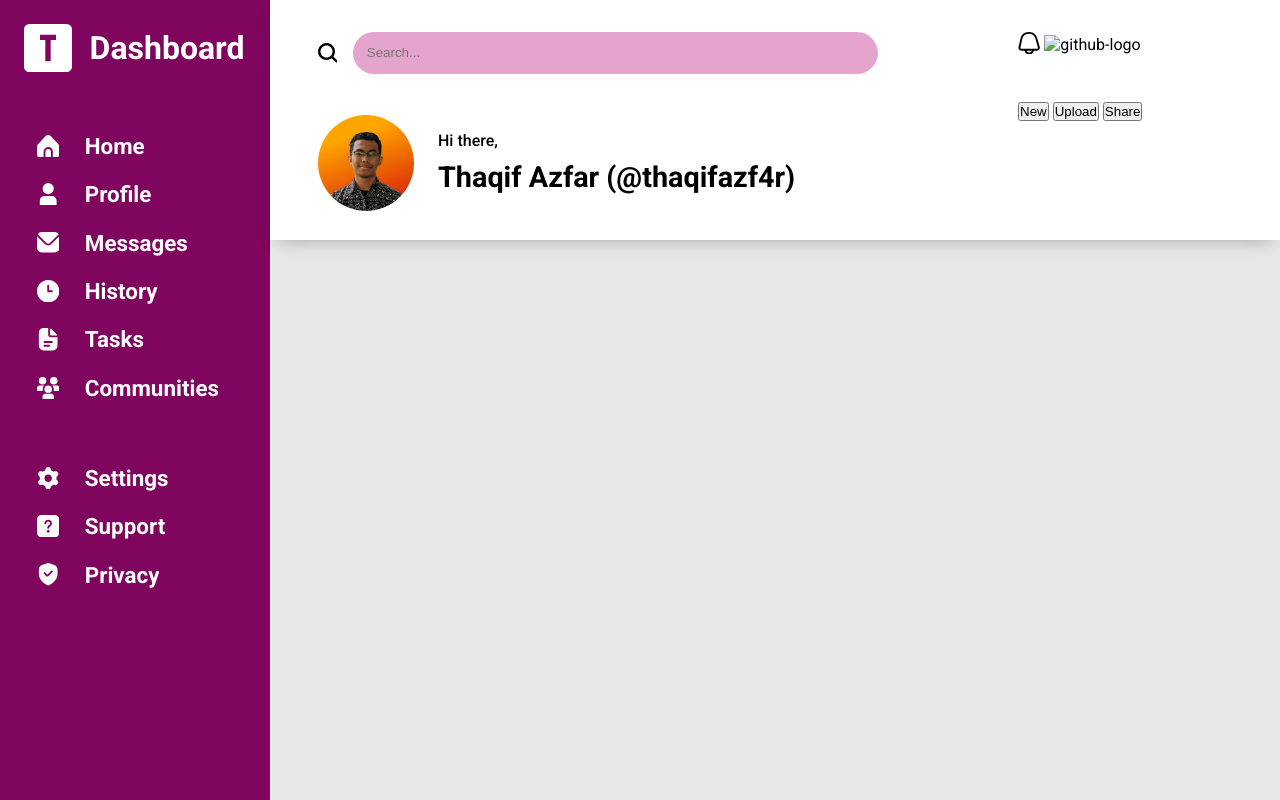
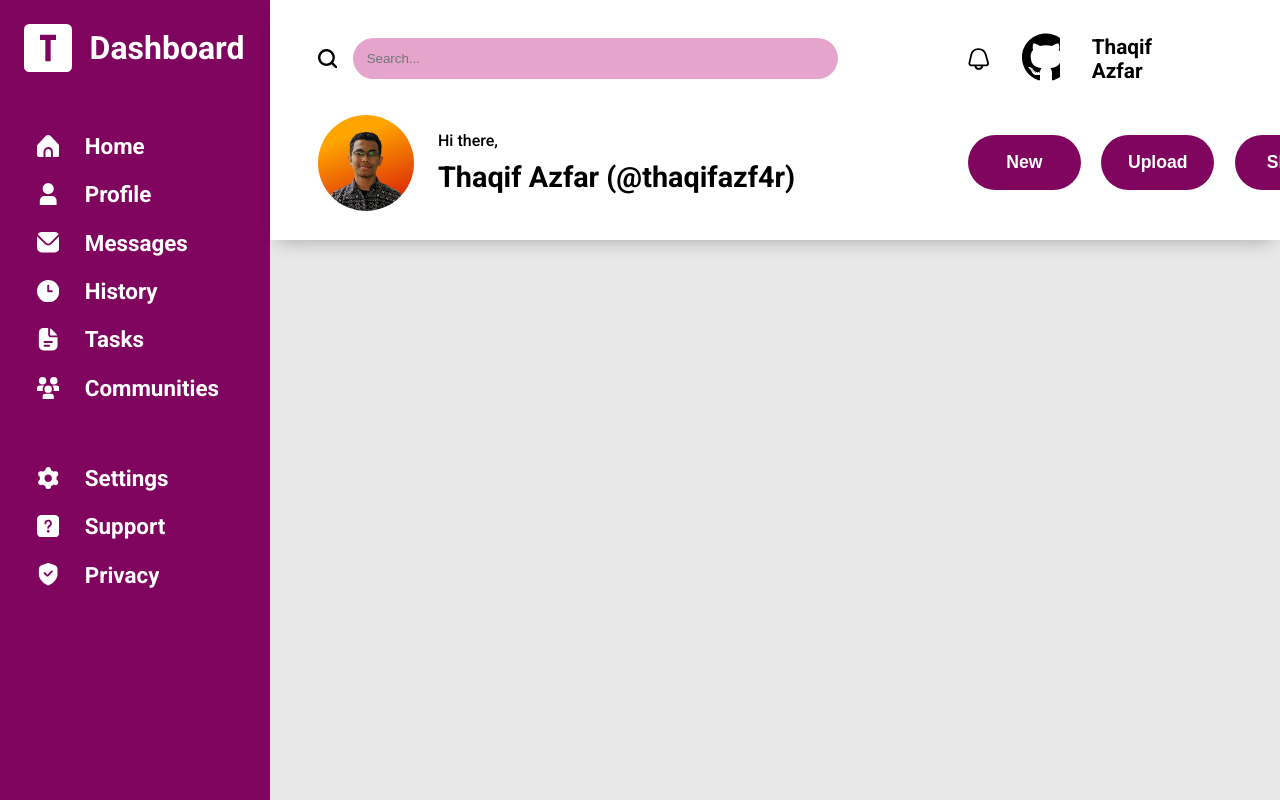
Before and after one commit to thaqifazfar15/admin-dashboard, a plain HTML site: page index.html in a window 1280 px wide. Drawn offline with Linux system fonts and the light colour scheme.

Commit message:
finish header

```diff
--- a/index.html
+++ b/index.html
@@ -226,8 +226,65 @@
             />
           </g>
         </svg>
-
-        <img src="" alt="github-logo" />
+        <a href="https://github.com/thaqifazfar15" target="_blank">
+          <svg
+            class="github-logo"
+            xmlns="http://www.w3.org/2000/svg"
+            xmlns:xlink="http://www.w3.org/1999/xlink"
+            version="1.1"
+            id="Capa_1"
+            x="0px"
+            y="0px"
+            viewBox="0 0 24 24"
+            style="enable-background: new 0 0 24 24"
+            xml:space="preserve"
+          >
+            <g>
+              <path
+                fill="currentColor"
+                width="currentWidth"
+                style="fill-rule: evenodd; clip-rule: evenodd"
+                d="M12,0.296c-6.627,0-12,5.372-12,12c0,5.302,3.438,9.8,8.206,11.387   c0.6,0.111,0.82-0.26,0.82-0.577c0-0.286-0.011-1.231-0.016-2.234c-3.338,0.726-4.043-1.416-4.043-1.416   C4.421,18.069,3.635,17.7,3.635,17.7c-1.089-0.745,0.082-0.729,0.082-0.729c1.205,0.085,1.839,1.237,1.839,1.237   c1.07,1.834,2.807,1.304,3.492,0.997C9.156,18.429,9.467,17.9,9.81,17.6c-2.665-0.303-5.467-1.332-5.467-5.93   c0-1.31,0.469-2.381,1.237-3.221C5.455,8.146,5.044,6.926,5.696,5.273c0,0,1.008-0.322,3.301,1.23   C9.954,6.237,10.98,6.104,12,6.099c1.02,0.005,2.047,0.138,3.006,0.404c2.29-1.553,3.297-1.23,3.297-1.23   c0.653,1.653,0.242,2.873,0.118,3.176c0.769,0.84,1.235,1.911,1.235,3.221c0,4.609-2.807,5.624-5.479,5.921   c0.43,0.372,0.814,1.103,0.814,2.222c0,1.606-0.014,2.898-0.014,3.293c0,0.319,0.216,0.694,0.824,0.576   c4.766-1.589,8.2-6.085,8.2-11.385C24,5.669,18.627,0.296,12,0.296z"
+              />
+              <path
+                fill="currentColor"
+                width="currentWidth"
+                d="M4.545,17.526c-0.026,0.06-0.12,0.078-0.206,0.037c-0.087-0.039-0.136-0.121-0.108-0.18   c0.026-0.061,0.12-0.078,0.207-0.037C4.525,17.384,4.575,17.466,4.545,17.526L4.545,17.526z"
+              />
+              <path
+                fill="currentColor"
+                width="currentWidth"
+                d="M5.031,18.068c-0.057,0.053-0.169,0.028-0.245-0.055c-0.079-0.084-0.093-0.196-0.035-0.249   c0.059-0.053,0.167-0.028,0.246,0.056C5.076,17.903,5.091,18.014,5.031,18.068L5.031,18.068z"
+              />
+              <path
+                fill="currentColor"
+                width="currentWidth"
+                d="M5.504,18.759c-0.074,0.051-0.194,0.003-0.268-0.103c-0.074-0.107-0.074-0.235,0.002-0.286   c0.074-0.051,0.193-0.005,0.268,0.101C5.579,18.579,5.579,18.707,5.504,18.759L5.504,18.759z"
+              />
+              <path
+                fill="currentColor"
+                width="currentWidth"
+                d="M6.152,19.427c-0.066,0.073-0.206,0.053-0.308-0.046c-0.105-0.097-0.134-0.234-0.068-0.307   c0.067-0.073,0.208-0.052,0.311,0.046C6.191,19.217,6.222,19.355,6.152,19.427L6.152,19.427z"
+              />
+              <path
+                fill="currentColor"
+                width="currentWidth"
+                d="M7.047,19.814c-0.029,0.094-0.164,0.137-0.3,0.097C6.611,19.87,6.522,19.76,6.55,19.665   c0.028-0.095,0.164-0.139,0.301-0.096C6.986,19.609,7.075,19.719,7.047,19.814L7.047,19.814z"
+              />
+              <path
+                fill="currentColor"
+                width="currentWidth"
+                d="M8.029,19.886c0.003,0.099-0.112,0.181-0.255,0.183c-0.143,0.003-0.26-0.077-0.261-0.174c0-0.1,0.113-0.181,0.256-0.184   C7.912,19.708,8.029,19.788,8.029,19.886L8.029,19.886z"
+              />
+              <path
+                fill="currentColor"
+                width="currentWidth"
+                d="M8.943,19.731c0.017,0.096-0.082,0.196-0.224,0.222c-0.139,0.026-0.268-0.034-0.286-0.13   c-0.017-0.099,0.084-0.198,0.223-0.224C8.797,19.574,8.925,19.632,8.943,19.731L8.943,19.731z"
+              />
+            </g>
+          </svg>
+        </a>
+        <span>Thaqif Azfar</span>
       </div>
       <div class="profile-photo-container">
         <img src="img/thaqif.jpg" alt="profile-photo" />
--- a/style.css
+++ b/style.css
@@ -54,6 +54,14 @@ a {
 .flex-col {
   display: flex;
   flex-direction: column;
+}
+
+.btn {
+  outline: none;
+  border: none;
+  width: 6.4em;
+  height: 3.4rem;
+  border-radius: 50em;
 }
 
 /*----x----  Global Class  ----x----*/
@@ -113,9 +121,14 @@ header {
   background-color: white;
   grid-area: header;
   z-index: 1;
-  padding: 2em 3em 0em 3em;
+  padding: 2em 6em 0em 3em;
   box-shadow: 0px 8px 18px -8px rgba(0, 0, 0, 0.3);
-  grid-template: 1fr 2fr / minmax(700px, 9fr) 4fr;
+  grid-template: 1fr 2fr / minmax(650px, 9fr) minmax(150px, 4fr);
+  align-items: center;
+}
+
+header > div {
+  margin-bottom: 1em;
 }
 
 header .search-container {
@@ -148,7 +161,6 @@ header .profile-photo-container {
   gap: 24px;
   height: fit-content;
   align-self: center;
-  margin-bottom: 1em;
 }
 
 header .profile-photo-container img {
@@ -172,8 +184,57 @@ header .profile-photo-container div p {
   font-weight: bold;
 }
 
+.github-logo-container {
+  display: flex;
+  gap: 2em;
+  justify-self: flex-end;
+  font-weight: bold;
+}
+
 .github-logo-container svg {
-  width: 1.4em;
+  width: 1.7em;
+}
+
+.github-logo-container .github-logo {
+  color: black;
+  width: 3em;
+}
+
+.github-logo-container span {
+  font-size: 1.3em;
+  display: flex;
+  align-items: center;
+}
+
+.github-logo-container svg:hover {
+  cursor: pointer;
+  color: rgba(0, 0, 0, 0.75);
+}
+
+.github-logo:hover {
+  color: rgba(0, 0, 0, 0.75);
+}
+
+.github-logo-container span:hover {
+  cursor: pointer;
+  color: rgba(0, 0, 0, 0.75);
+}
+
+.action-btn-container {
+  display: flex;
+  margin-left: auto;
+  gap: 1.3em;
+}
+
+.action-btn-container > .btn {
+  font-size: 1.1em;
+  font-weight: bold;
+  background-color: var(--byzantium);
+  color: white;
+}
+
+.action-btn-container > .btn:hover {
+  background-color: var(--tyrian-purple);
 }
 
 /*----x----  Header  ----x----*/
```
